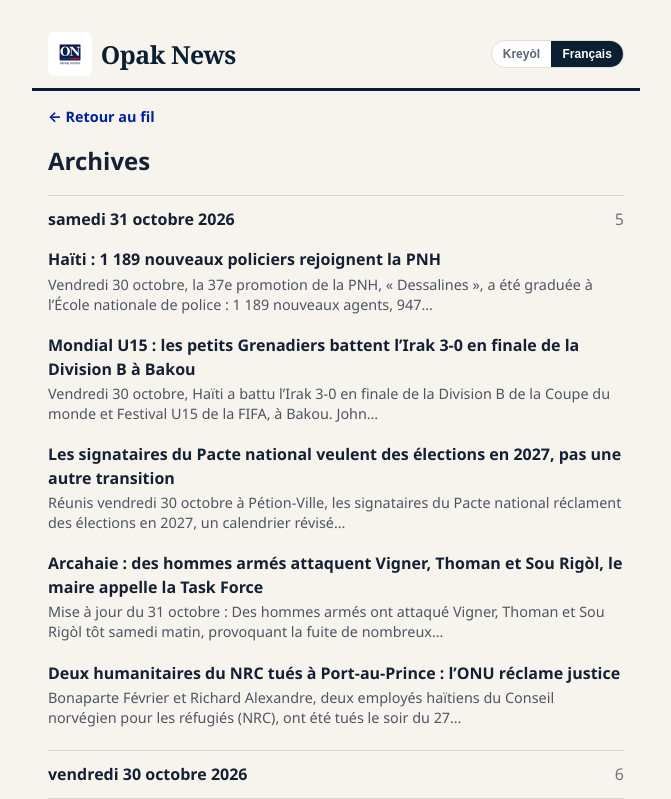
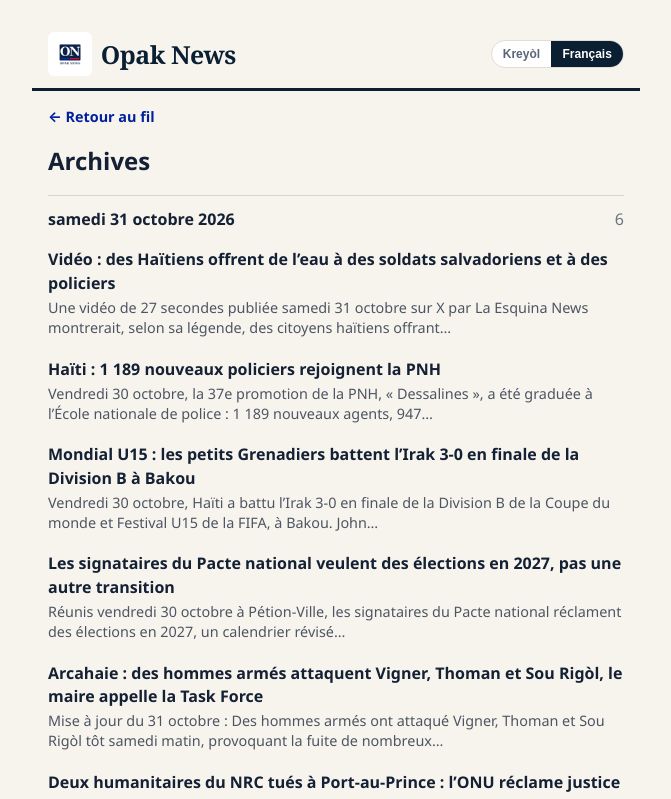
Before and after one commit to haitialways-pixel/opak-news, a React (Vite) app: page /archives in a window 1280 px wide. Shown: the top 799 px of the page, without its empty margins (304-975 px from the left). Built offline with nearby package versions, Linux system fonts and the light colour scheme; no server answers.

Commit message:
Quick hit: Haitians offer water to Salvadoran soldiers (La Esquina News video)

```diff
--- a/scripts/fb-posted.json
+++ b/scripts/fb-posted.json
@@ -40,6 +40,7 @@
     "ntk-nrc-humanitaires-tues-2026-10-31",
     "qh-u15-haiti-irak-baku-2026-10-31",
     "qh-gossip-pacte-national-2027-2026-10-31",
-    "sos-pnh-promotion-dessalines-2026-10-31"
+    "sos-pnh-promotion-dessalines-2026-10-31",
+    "qh-eau-soldats-salvadoriens-2026-10-31"
   ]
 }
--- a/src/data/stories.ts
+++ b/src/data/stories.ts
@@ -15,6 +15,37 @@ import type { Story } from "../types";
  * sort newest first by it.
  */
 export const STORIES: Story[] = [
+  {
+    id: "qh-eau-soldats-salvadoriens-2026-10-31",
+    tier: "quick-hit",
+    topic: "security",
+    publishedAt: "2026-10-31",
+    publishedTime: "2026-10-31T14:45:00-04:00",
+    headline: {
+      ht: "Videyo : moun bay sòlda salvadoryen ak polisye ayisyen dlo",
+      fr: "Vidéo : des Haïtiens offrent de l’eau à des soldats salvadoriens et à des policiers",
+    },
+    brief: {
+      ht: "Yon videyo 27 segonn La Esquina News pibliye samdi 31 oktòb sou X montre, dapre mesaj la, sitwayen ayisyen k ap bay sòlda salvadoryen ak polisye ayisyen boutèy dlo. Ki kote ak ki lè sa te fèt poko verifye.",
+      fr: "Une vidéo de 27 secondes publiée samedi 31 octobre sur X par La Esquina News montrerait, selon sa légende, des citoyens haïtiens offrant des bouteilles d’eau à des soldats salvadoriens et à des policiers haïtiens. Le lieu et la date du tournage ne sont pas vérifiés.",
+    },
+    body: {
+      ht: "Samdi 31 oktòb 2026, a 8 è 28 maten (lè Ayiti), kont X La Esquina News (@Laesquinanews), yon medya ki pale panyòl, pibliye yon videyo 27 segonn ak lejann sa a : « Sitwayen ayisyen ofri sòlda salvadoryen ak polisye ayisyen k ap konbat gang ame yo boutèy dlo. » Videyo a gentan gen plis pase 63 000 vi.\n\nOpak News poko ka verifye ki kote ni ki lè videyo a te filme, ni nan ki operasyon. Sit El Contenido Viral, ki pale de menm sèn nan, di tou pa gen okenn enfòmasyon endepandan ki konfime detay sa yo. Se pou n pran prekosyon : nan dènye jou yo, AFP Factual ak Honduras Verifica demanti plizyè videyo ki t ap sikile kòm imaj sòlda salvadoryen ann Ayiti, men ki te soti an Ekwatè ak an Angola.\n\nSòlda salvadoryen yo ann Ayiti depi 22 oktòb pou chèche kat militè ki disparèt 18 oktòb, dapre AFP ak France 24.\n\nKesyon pou lektè yo : • Yon boutèy dlo se rekonesans oswa se espwa ? • Èske menm moun sa yo ap la toujou si operasyon an fè viktim sivil ? • Poukisa yon videyo konsa sikile pi vit sou kont etranje pase nan medya ayisyen ?",
+      fr: "Samedi 31 octobre 2026, à 8 h 28 (heure d’Haïti), le compte X de La Esquina News (@Laesquinanews), un média hispanophone, a publié une vidéo de 27 secondes avec cette légende : « Des citoyens haïtiens offrent des bouteilles d’eau à des soldats salvadoriens et à des policiers haïtiens qui combattent les gangs armés. » La vidéo dépasse déjà les 63 000 vues.\n\nOpak News n’a pas pu vérifier le lieu, la date du tournage ni l’opération concernée. Le site El Contenido Viral, qui relaie la même scène, note lui aussi qu’aucune information indépendante ne confirme ces détails. Prudence : ces derniers jours, AFP Factual et Honduras Verifica ont démenti plusieurs vidéos présentées comme montrant des soldats salvadoriens en Haïti, mais tournées en Équateur et en Angola.\n\nLes soldats salvadoriens sont en Haïti depuis le 22 octobre pour rechercher quatre militaires portés disparus le 18 octobre, selon l’AFP et France 24.\n\nQuestions aux lecteurs : • Une bouteille d’eau, c’est de la gratitude ou de l’espoir ? • Ces mêmes gens applaudiront-ils encore si l’opération fait des victimes civiles ? • Pourquoi une telle vidéo circule-t-elle plus vite sur des comptes étrangers que dans les médias haïtiens ?",
+    },
+    sources: ["La Esquina News (X)", "El Contenido Viral", "AFP Factual"],
+    sourceLinks: [
+      { name: "La Esquina News (X)", url: "https://x.com/Laesquinanews/status/2116507473221759169" },
+      { name: "El Contenido Viral", url: "https://elcontenidoviral.com/2026/10/31/un-gesto-del-pueblo-haitiano-hacia-unos-militares-llama-la-atencion-que-estaba-pasando-cuando-les-ofrecieron-agua/" },
+      { name: "AFP Factual", url: "https://factual.afp.com/doc.afp.com.D4LH2KE" },
+    ],
+    video: {
+      src: "/video/qh-eau-soldats-salvadoriens-2026-10-31.mp4",
+      poster: "/video/qh-eau-soldats-salvadoriens-2026-10-31.jpg",
+      credit: "Vidéo : La Esquina News",
+      url: "https://x.com/Laesquinanews/status/2116507473221759169",
+    },
+  },
   {
     id: "sos-pnh-promotion-dessalines-2026-10-31",
     tier: "quick-hit",
```
Also changed, not shown: public/video/qh-eau-soldats-salvadoriens-2026-10-31.jpg (added), 1 other file (tests, documents, lock files or other folders).
